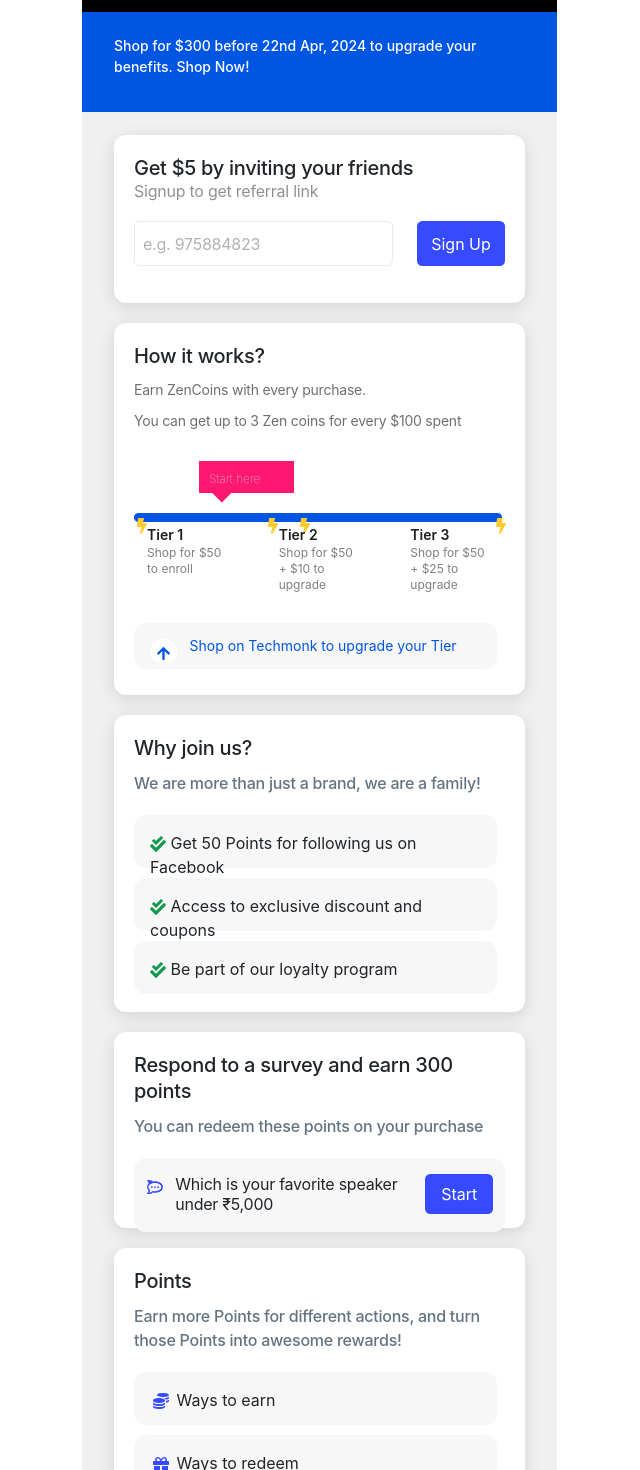
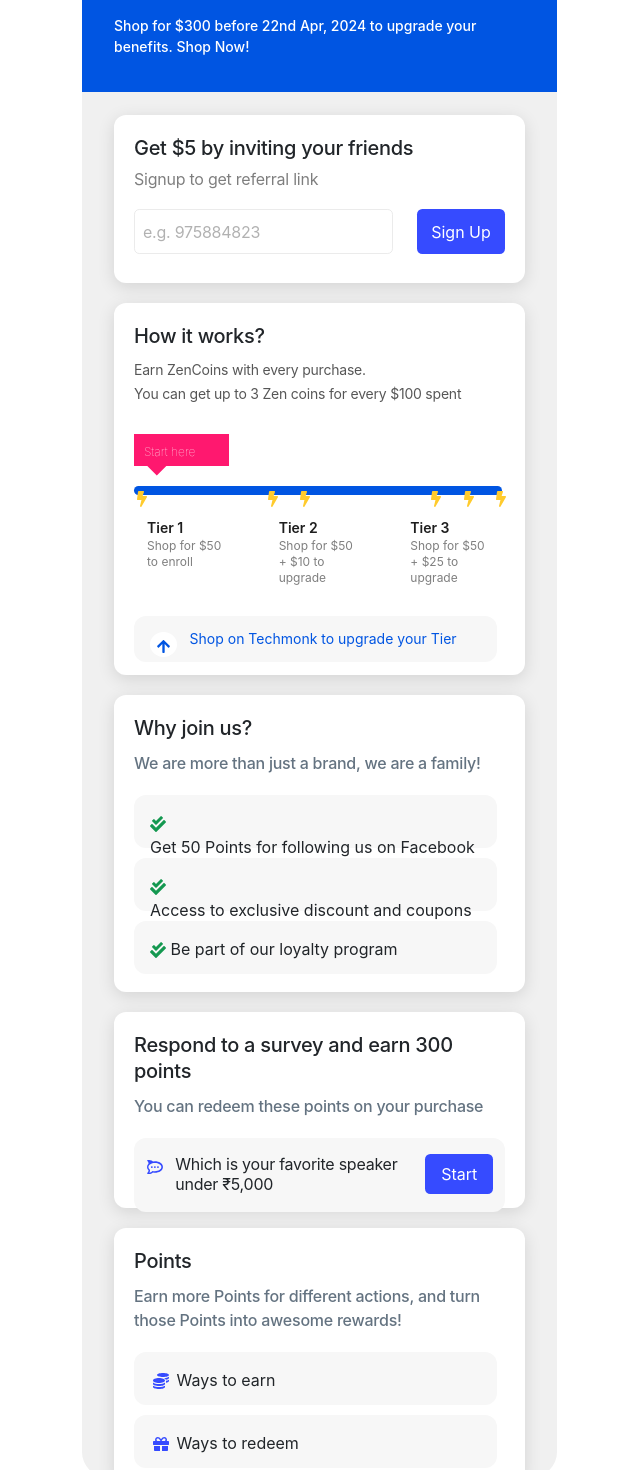
Before and after one commit to ShrutiMoradiy/new-projrct, a React (Create React App) app: page / in a window 1280 px wide. Shown: the part 500-1970 px from the top of the page, without its empty margins (0-640 px from the left). Built offline with nearby package versions, Linux system fonts and the light colour scheme.

Commit message:
add changes

```diff
--- a/src/App.css
+++ b/src/App.css
@@ -147,6 +147,7 @@ p {
   line-height: 20.8px;
   letter-spacing: -0.015em;
   text-align: left;
+  color: #000000;
   opacity: 50%;
   margin-bottom: 20px;
 }
@@ -190,12 +191,14 @@ input::placeholder {
   padding: 20px;
   box-shadow: 0px 4px 17px 0px #0000001F;
 }
-.work-subhad {
+.con-work .work-subhad {
   font-size: 14px;
   font-weight: 400;
   line-height: 21px;
+  margin-bottom: 3px;
   letter-spacing: -0.015em;
   text-align: left;
+  color: #000000;
   opacity: 66%;
 
 }
@@ -210,6 +213,7 @@ input::placeholder {
 }
 .work-pro .work-icon {
   color: #FFCB2D;
+
 }
 
 .msg-1 {
@@ -221,7 +225,7 @@ input::placeholder {
 
 }
 .message-box{
-  margin: 20px 0px 0px 65px;
+  /* margin: 20px 0px 0px 65px; */
   background: #FF186F;
   width: 95px;
   height: 42px;
--- a/src/App.js
+++ b/src/App.js
@@ -23,18 +23,18 @@ function App() {
             <div className="row">
               <div className="col"><button> <span> <FaBolt /> </span>2024</button>
                 <div className="row">
-                <div className="col cont">Zen Coins</div>
+                <label className="col cont">Zen Coins</label>
                 </div>
               </div>
 
               <div className="col"><button> <span> <FaGift /> </span> 20</button>
                 <div className="row">
-                  <div className="col cont">Available Rewards</div>
+                  <label className="col cont">Available Rewards</label>
                 </div>
               </div>
               <div className="col"><button> <span> <FaPiggyBank /> </span> $234</button>
                 <div className="row">
-                  <div className="col cont">Your Savings</div>
+                  <label className="col cont">Your Savings</label>
                 </div>
               </div>
             </div>
@@ -63,8 +63,8 @@ function App() {
       <div className='container'>
           <div className='sin-in'>
             <div className='container bg-white con-frd'>
-              <div className='sin-hadding'>Get $5 by inviting your friends</div>
-              <div className='sin-subhad'>Signup to get referral link</div>
+              <h4 className='sin-hadding'>Get $5 by inviting your friends</h4>
+              <p className='sin-subhad'>Signup to get referral link</p>
               <div className='row'>
                 <div className='col'>
                   <input type='text' className='form-con' placeholder='e.g. 975884823'></input>
@@ -76,9 +76,9 @@ function App() {
             </div>
 
             <div className='container mt-20 bg-white con-work'>
-              <div className='sin-hadding'>How it works?</div>
-              <div className='work-subhad mt-10'>Earn ZenCoins with every purchase.</div>
-              <div className='work-subhad mt-10'>You can get up to 3 Zen coins for every $100 spent</div>
+              <h4 className='sin-hadding'>How it works?</h4>
+              <p className='work-subhad mt-10'>Earn ZenCoins with every purchase.</p>
+              <p className='work-subhad'>You can get up to 3 Zen coins for every $100 spent</p>
               <div class="message-box mt-30">
                 <div class="my-message">
                   <p className='msg-2'>Start here</p>
@@ -93,7 +93,13 @@ function App() {
                   <div className='col-lg-1'>
                     <div className='work-icon'> <span> <FaBolt /> </span></div>
                   </div>
-                  <div className='col-lg-6'>
+                  <div className='col-lg-4'>
+                    <div className='work-icon'> <span> <FaBolt /> </span></div>
+                  </div>
+                  <div className='col-lg-1'>
+                    <div className='work-icon'> <span> <FaBolt /> </span></div>
+                  </div>
+                  <div className='col-lg-1'>
                     <div className='work-icon'> <span> <FaBolt /> </span></div>
                   </div>
                   <div className='col-lg-1'>
@@ -103,7 +109,7 @@ function App() {
                 </div>
               </div>
 
-              <div className='row'>
+              <div className='row mt-20'>
                 <div className='col-4'>
                    <label className="form-label-1">Tier 1 <span className='tier-1'>Shop for $50 to enroll</span></label>
                 </div>
@@ -124,22 +130,25 @@ function App() {
             </div>
 
             <div className='container mt-20 bg-white con-join'>
-              <div className='sin-hadding'>Why join us?</div>
-              <div className='join-us mt-10'>We are more than just a brand, we are a family!</div>
+              <h4 className='sin-hadding'>Why join us?</h4>
+              <p className='join-us mt-10'>We are more than just a brand, we are a family!</p>
               <div className='join-fea mt-20'>
                 <span><FaCheckDouble /> </span>
-                Get 50 Points for following us on Facebook</div>
+                <label> Get 50 Points for following us on Facebook </label>
+              </div>
               <div className='join-fea mt-10'>
                 <span><FaCheckDouble /> </span>
-                Access to exclusive discount and coupons</div>
+                <label> Access to exclusive discount and coupons </label>
+              </div>
               <div className='join-fea mt-10'>
                 <span><FaCheckDouble /> </span>
-                Be part of our loyalty program</div>
+                <label> Be part of our loyalty program </label>
+              </div>
             </div>
 
             <div className='container mt-20 bg-white con-respond'>
-              <div className='sin-hadding'>Respond to a survey and earn 300 points</div>
-              <div className='join-us mt-10'>You can redeem these points on your purchase</div>
+              <h4 className='sin-hadding'>Respond to a survey and earn 300 points</h4>
+              <p className='join-us mt-10'>You can redeem these points on your purchase</p>
 
               <div className='respond mt-20'>
                 <div className='row'>
@@ -157,14 +166,15 @@ function App() {
             </div>
 
             <div className='container mt-20 bg-white con-point'>
-              <div className='sin-hadding'>Points</div>
-              <div className='join-us mt-10'>Earn more Points for different actions, and turn those Points into awesome rewards!</div>
+              <h4 className='sin-hadding'>Points</h4>
+              <p className='join-us mt-10'>Earn more Points for different actions, and turn those Points into awesome rewards!</p>
               <div className='join-fea mt-20'>
                 <span><FaCoins /> </span>
-                Ways to earn</div>
+                <label>Ways to earn</label>
+              </div>
               <div className='join-fea mt-10'>
                 <span><FaGift /> </span>
-                Ways to redeem
+                <label> Ways to redeem </label>
               </div>
             </div>
 
```
